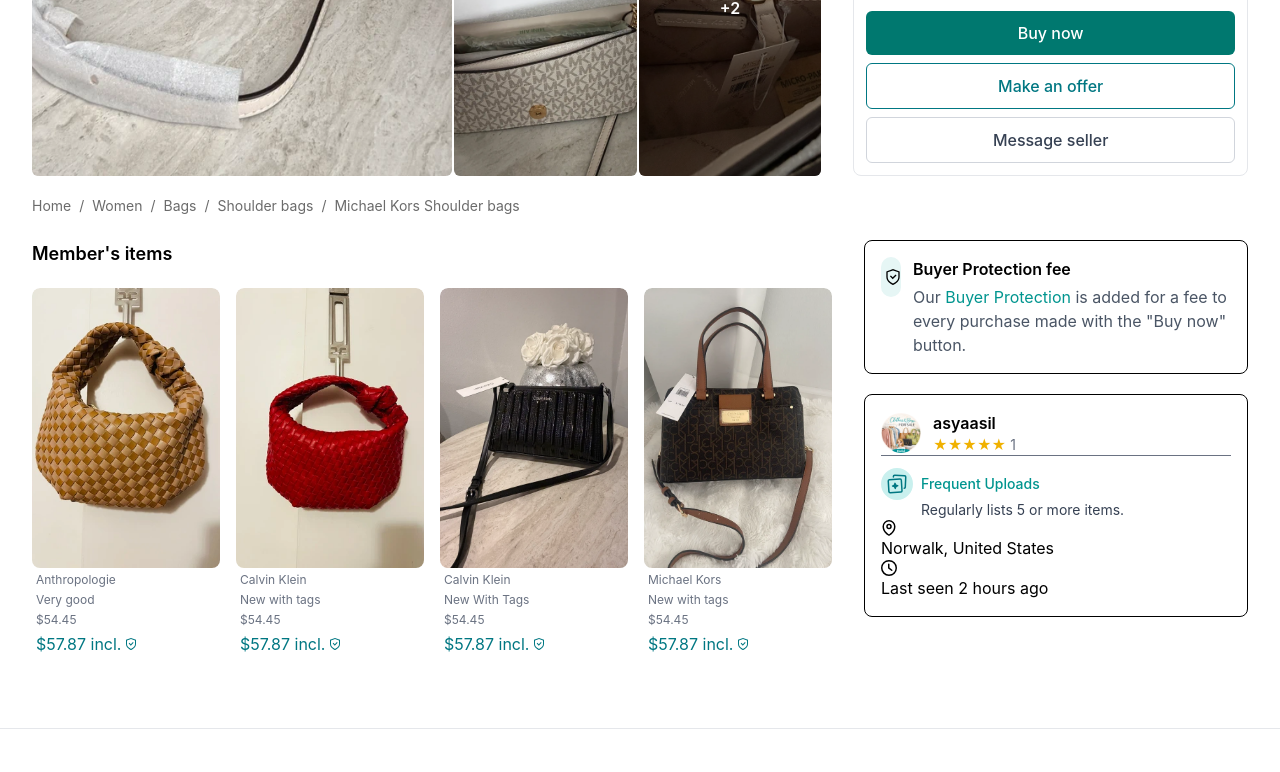
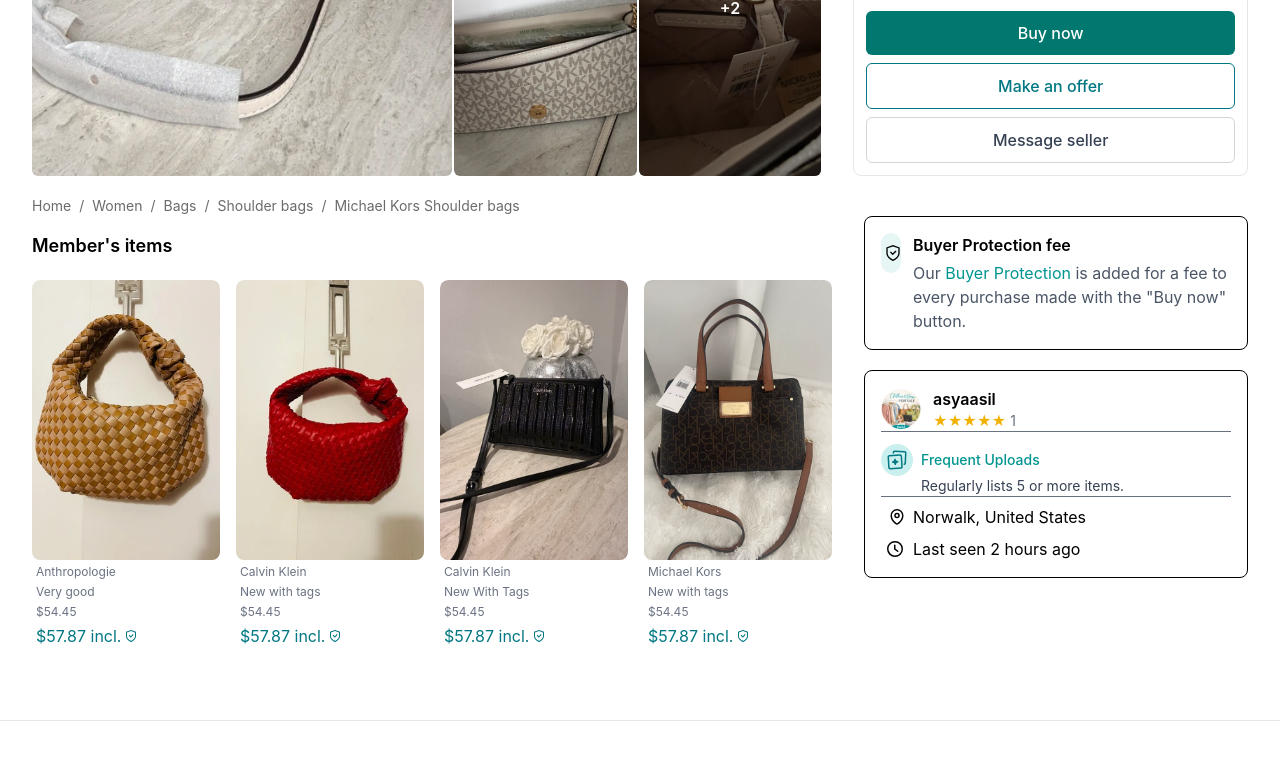
Before and after one commit to Momina1-stack/vinted, an Angular app: page /items in a window 1280 px wide. Shown: the part 646-1418 px from the top of the page. Built offline with nearby package versions, Linux system fonts and the light colour scheme.

Commit message:
bag-items changes

```diff
--- a/src/app/pages/bag-items/bag-items.html
+++ b/src/app/pages/bag-items/bag-items.html
@@ -47,7 +47,7 @@
     <div class="max-w-full mx-auto py-5">
 
       <!-- Breadcrumb -->
-      <div class="text-sm text-[#6b6b6b] mb-6">
+      <div class="text-sm text-[#6b6b6b]">
         <span class="hover:underline cursor-pointer">Home</span>
         <span class="mx-2">/</span>
         <span class="hover:underline cursor-pointer">Women</span>
@@ -64,7 +64,7 @@
 
           <!-- LEFT SECTION -->
           <div class="col-span-12 lg:col-span-8">
-            <h2 class="text-lg font-semibold mb-5">Member's items</h2>
+            <h2 class="text-lg font-semibold mb-5 pt-4">Member's items</h2>
             <div class="grid grid-cols-1 sm:grid-cols-2 md:grid-cols-3 lg:grid-cols-4 gap-4">
               <!-- Card 1 -->
               <div class="relative flex flex-col rounded-lg overflow-hidden bg-white">
@@ -186,37 +186,31 @@
                   </svg></span>
                 <span class="text-[#00958f]">Frequent Uploads</span>
               </div>
-              <p class=" pl-10 text-sm text-gray-700">Regularly lists 5 or more items.</p>
-              <div class="web_ui__Cell__cell web_ui__Cell__default" role="presentation">
-                <div class="web_ui__Cell__content">
-                  <div class="web_ui__Cell__body">
-                    <div class="u-flexbox u-align-items-baseline"><span
+              <p class=" pl-10 text-sm text-gray-700 border-b border-gray-500">Regularly lists 5 or more items.</p>
+                    <div class="flex p-2"><span
                         class="web_ui__Icon__icon web_ui__Icon__greyscale-level-2" style="width: 16px;"><svg fill="none"
-                          viewBox="0 0 16 16" width="16" height="16" aria-hidden="true">
+                          viewBox="0 0 16 16" width="16" height="16" aria-hidden="true" class="mt-1">
                           <path fill="currentColor"
                             d="M8 0a6.5 6.5 0 0 0-6.5 6.5c0 5.057 3.946 8.001 5.69 9.055a1.56 1.56 0 0 0 1.62 0C10.554 14.5 14.5 11.557 14.5 6.5A6.5 6.5 0 0 0 8 0m0 1.5c2.757 0 5 2.243 5 5 0 4.147-3.154 6.646-4.744 7.642a.47.47 0 0 1-.505 0C6.168 13.14 3 10.621 3 6.5c0-2.757 2.243-5 5-5m0 2.25a2.75 2.75 0 1 0 0 5.5 2.75 2.75 0 0 0 0-5.5m0 1.5c.689 0 1.25.562 1.25 1.25 0 .689-.561 1.25-1.25 1.25S6.75 7.189 6.75 6.5c0-.688.561-1.25 1.25-1.25">
                           </path>
                         </svg></span>
                       <div class="web_ui__Spacer__regular web_ui__Spacer__vertical"></div>
-                      <div class="">Norwalk, United States</div>
+                      <div class="pl-2 ">Norwalk, United States</div>
                     </div>
-                    <div class="web_ui__Spacer__small web_ui__Spacer__horizontal"></div>
                     <div>
-                      <div class="u-flexbox u-align-items-baseline"><span
+                      <div class="flex"><span
                           class="web_ui__Icon__icon web_ui__Icon__greyscale-level-2" style="width: 16px;"><svg
-                            fill="none" viewBox="0 0 16 16" width="16" height="16" aria-hidden="true">
+                            fill="none" viewBox="0 0 16 16" width="16" height="16" aria-hidden="true" class="mt-1 ml-1.5">
                             <path fill="currentColor" fill-rule="evenodd"
                               d="M8 0a8 8 0 1 0 0 16A8 8 0 0 0 8 0m0 1.5c3.584 0 6.5 2.916 6.5 6.5s-2.916 6.5-6.5 6.5A6.51 6.51 0 0 1 1.5 8c0-3.584 2.916-6.5 6.5-6.5m3.2 8.151a.75.75 0 1 1-.9 1.2L7.2 8.524a.5.5 0 0 1-.2-.4V4.25a.75.75 0 0 1 1.5 0v3.125a.5.5 0 0 0 .2.4z"
                               clip-rule="evenodd"></path>
                           </svg>
                         </span>
-                        <div class=""><span>Last seen 2 hours ago</span></div>
+                        <span class="pl-4">Last seen 2 hours ago</span>
                       </div>
                     </div>
                   </div>
-                </div>
-              </div>
-            </div>
+
 
           </div>
 
```
